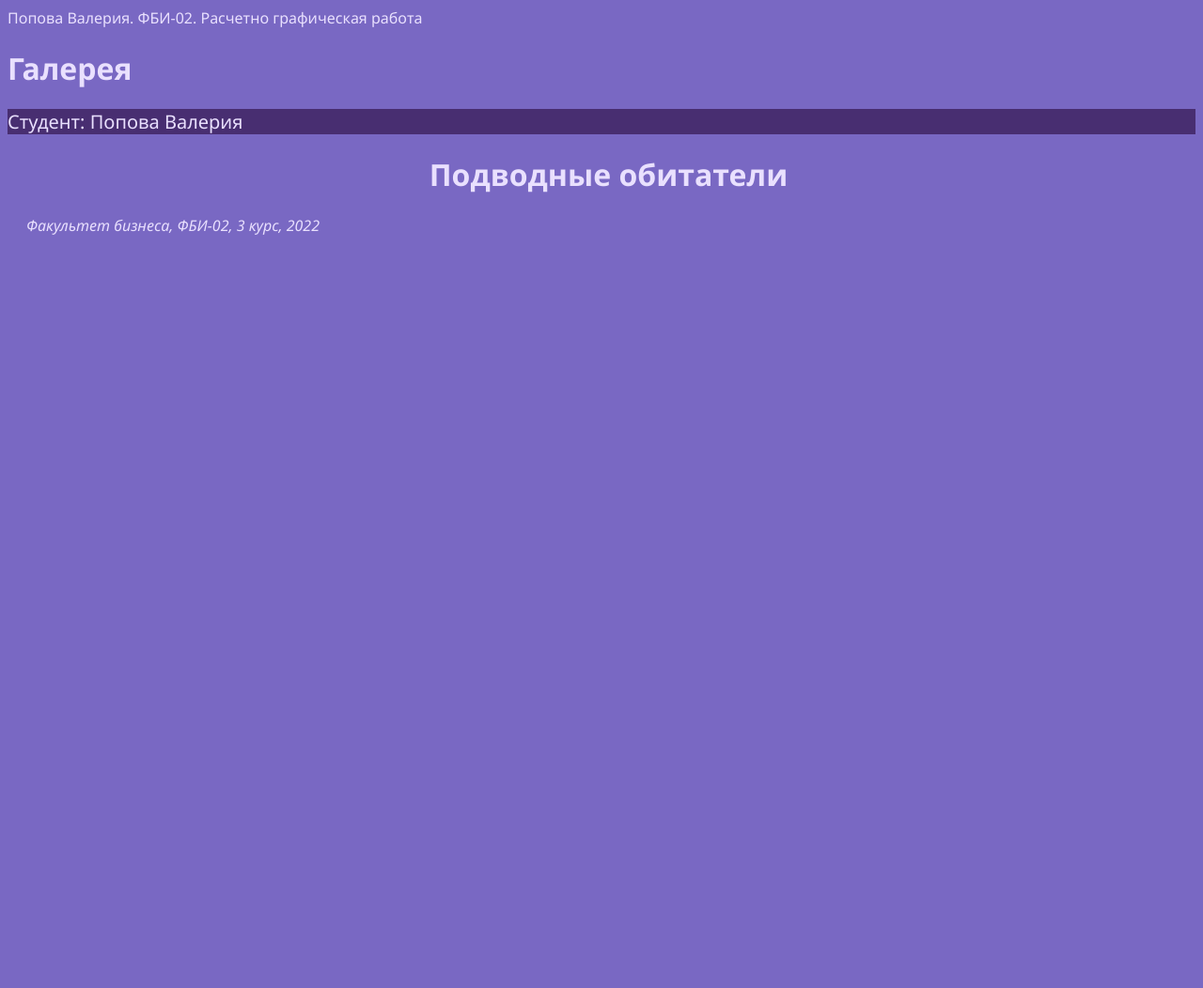
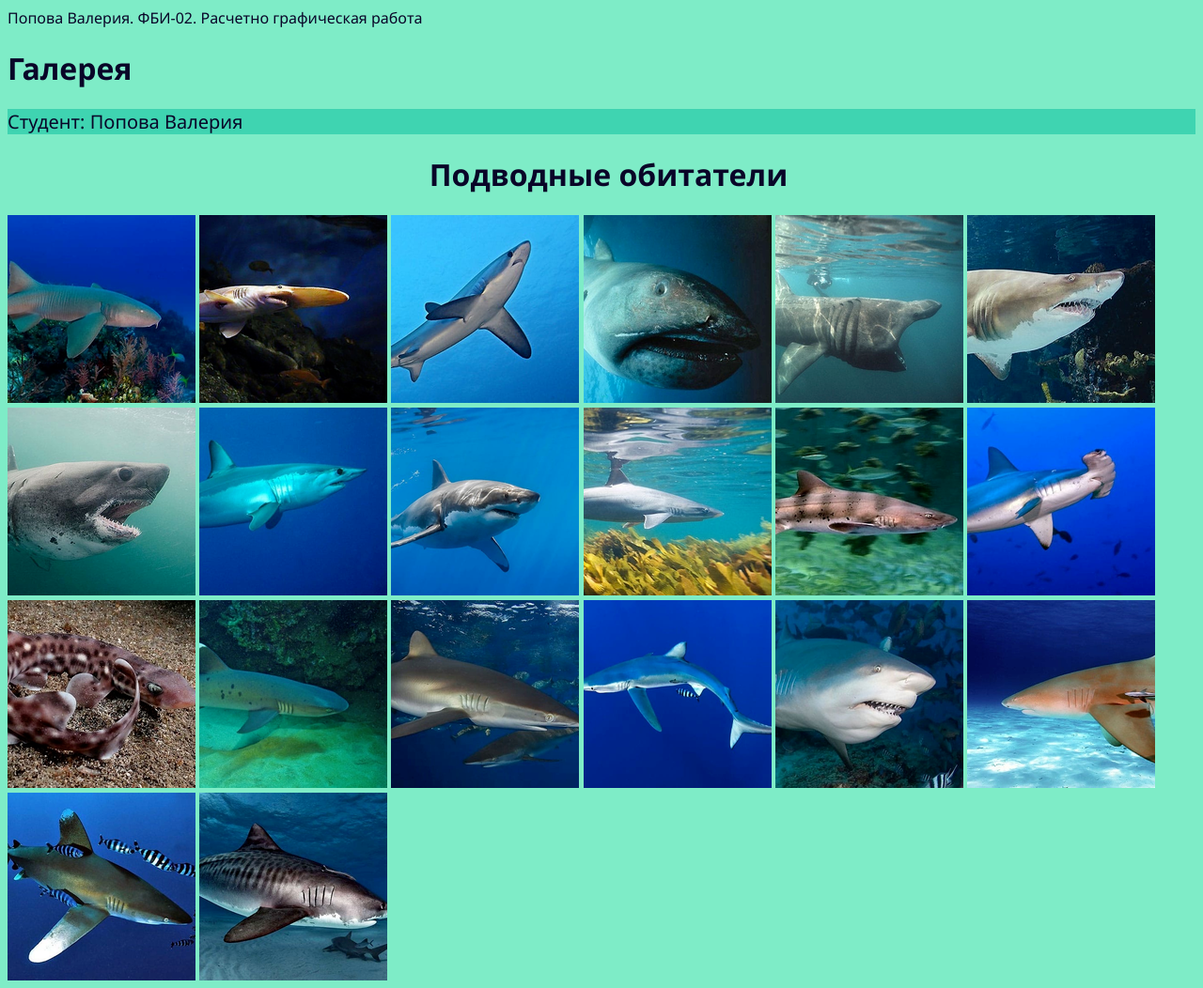
Before and after one commit to PopovaLera/rgr_Gallery, a plain HTML site: page index.html in a window 1280 px wide. Shown: the top 1052 px of the page at 94% size. Before the commit the page ends 800 px from the top, so only its background shows below. Drawn offline with Linux system fonts and the light colour scheme.

Commit message:
Добавлены фото

```diff
--- a/index.html
+++ b/index.html
@@ -8,10 +8,31 @@
     <body>
         <div class="gallery">
             <h1> Галерея </h1>
-            <body style="background:rgb(121, 104, 195);color:rgb(233, 224, 254);font-family:'Segoe UI', Tahoma, Geneva, Verdana, sans-serif">
-                <p style = "background: rgb(72, 46, 113); font-size: 15pt;">Студент: Попова Валерия</p>
+            <body style="background:rgb(126, 236, 199);color:rgb(9, 5, 40);font-family:'Segoe UI', Tahoma, Geneva, Verdana, sans-serif">
+                <p style = "background: rgb(63, 212, 177); font-size: 15pt;">Студент: Попова Валерия</p>
                 <h1 style="margin-left: 15px; text-align: center;">
                 Подводные обитатели </h1>
+                <a rel="gallery" class="photo" href="big/1.png"><img src="small/1.png"></a>
+                <a rel="gallery" class="photo" href="big/2.png"><img src="small/2.png"></a>
+                <a rel="gallery" class="photo" href="big/3.png"><img src="small/3.png"></a>
+                <a rel="gallery"class="photo" href="big/4.png"><img src="small/4.png"></a>
+                <a rel="gallery" class="photo" href="big/5.png"><img src="small/5.png"></a>
+                <a rel="gallery" class="photo" href="big/6.png"><img src="small/6.png"></a>
+                <a rel="gallery" class="photo" href="big/7.png"><img src="small/7.png"></a>
+                <a rel="gallery" class="photo" href="big/8.png"><img src="small/8.png"></a>
+                <a rel="gallery" class="photo" href="big/9.png"><img src="small/9.png"></a>
+                <a rel="gallery" class="photo" href="big/10.png"><img src="small/10.png"></a>
+                <a rel="gallery" class="photo" href="big/11.png"><img src="small/11.png"></a>
+                <a rel="gallery" class="photo" href="big/12.png"><img src="small/12.png"></a>
+                <a rel="gallery" class="photo" href="big/13.png"><img src="small/13.png"></a>
+                <a rel="gallery" class="photo" href="big/14.png"><img src="small/14.png"></a>
+                <a rel="gallery" class="photo" href="big/15.png"><img src="small/15.png"></a>
+                <a rel="gallery" class="photo" href="big/16.png"><img src="small/16.png"></a>
+                <a rel="gallery" class="photo" href="big/17.png"><img src="small/17.png"></a>
+                <a rel="gallery" class="photo" href="big/19.png"><img src="small/19.png"></a>
+                <a rel="gallery" class="photo" href="big/18.png"><img src="small/18.png"></a>
+                <a rel="gallery" class="photo" href="big/20.png"><img src="small/20.png"></a>
+
         </div>
 
         <p style="margin-left: 20px;">
```
